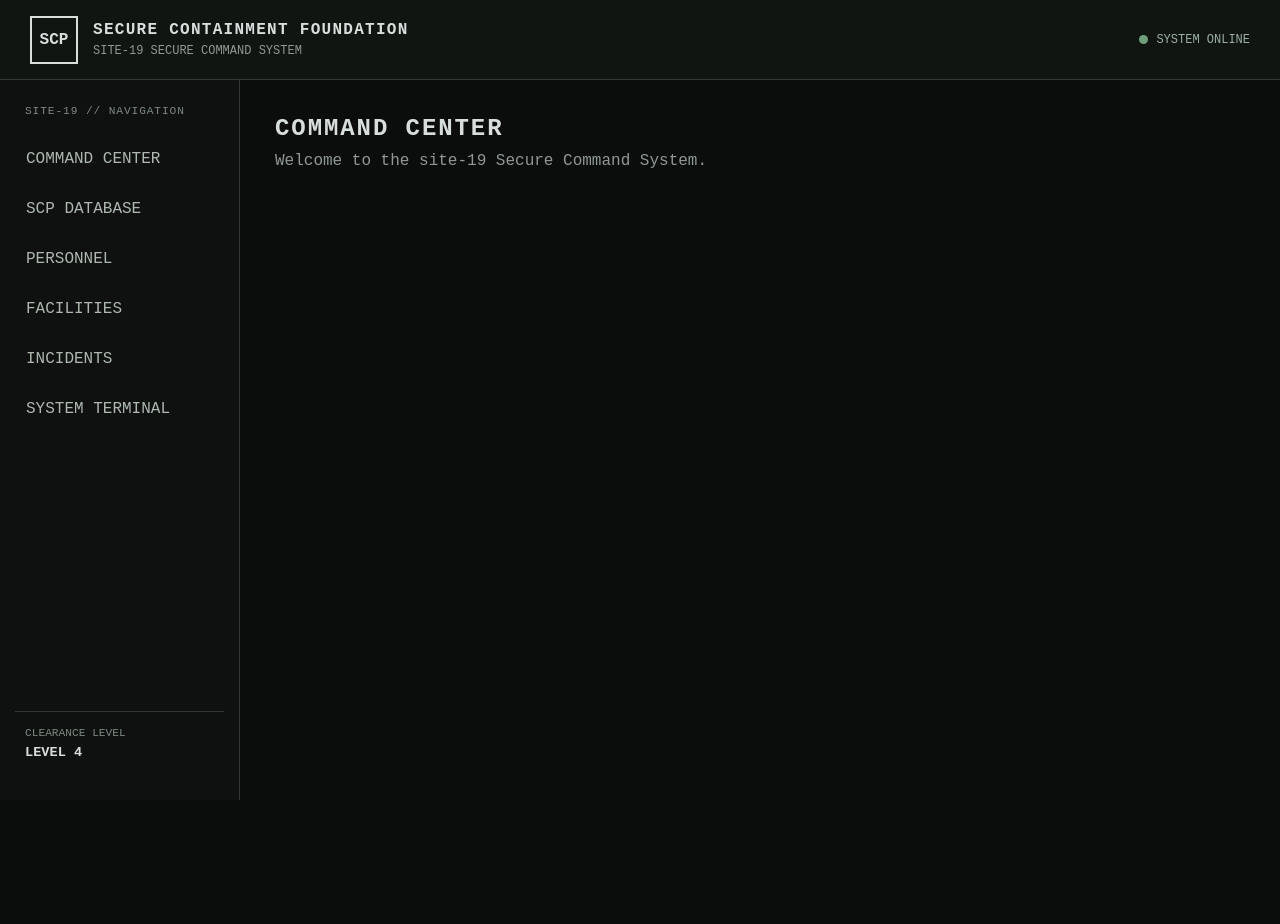
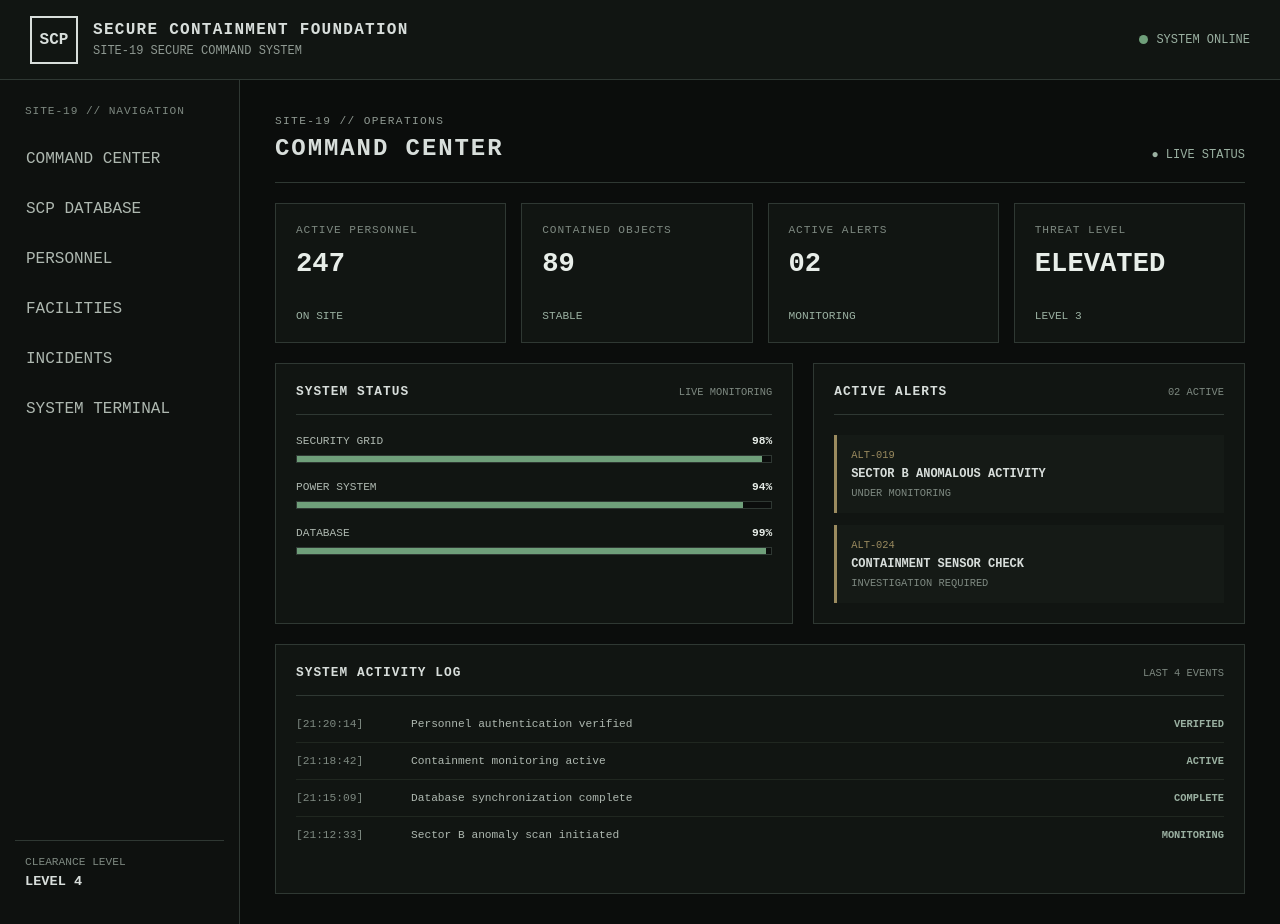
Before and after one commit to Kelby1/scp-site19-command-system, a React (Vite) app: page / in a window 1280 px wide. Shown: the top 924 px of the page. Before the commit the page ends 800 px from the top, so only its background shows below. Built offline with nearby package versions, Linux system fonts and the light colour scheme.

Commit message:
Build Site-19 command center dashboard

```diff
--- a/src/App.jsx
+++ b/src/App.jsx
@@ -1,11 +1,58 @@
-import MainLayout from "./components/layout/MainLayout.jsx";
+import MainLayout from "./components/layout/MainLayout";
+import StatusCard from "./components/dashboard/StatusCard";
+import SystemStatus from "./components/dashboard/SystemStatus";
+import ActivityLog from "./components/dashboard/ActivityLog";
+import ActiveAlerts from "./components/dashboard/ActiveAlerts";
 
-function App(){
-  return(
+function App() {
+  return (
     <MainLayout>
-      <section>
-        <h2>COMMAND CENTER</h2>
-        <p>Welcome to the site-19 Secure Command System.</p>
+      <section className="command-center">
+        <div className="page-heading">
+          <div>
+            <p className="page-heading__eyebrow">
+              SITE-19 // OPERATIONS
+            </p>
+            <h2>COMMAND CENTER</h2>
+          </div>
+
+          <span className="page-heading__status">
+            ● LIVE STATUS
+          </span>
+        </div>
+
+        <div className="status-grid">
+          <StatusCard
+            label="ACTIVE PERSONNEL"
+            value="247"
+            status="ON SITE"
+          />
+
+          <StatusCard
+            label="CONTAINED OBJECTS"
+            value="89"
+            status="STABLE"
+          />
+
+          <StatusCard
+            label="ACTIVE ALERTS"
+            value="02"
+            status="MONITORING"
+          />
+
+          <StatusCard
+            label="THREAT LEVEL"
+            value="ELEVATED"
+            status="LEVEL 3"
+          />
+        </div>
+
+        <div className="dashboard-grid">
+          <SystemStatus />
+          <ActiveAlerts />
+        </div>
+
+        <ActivityLog />
       </section>
     </MainLayout>
   );
--- /dev/null
+++ b/src/components/dashboard/ActiveAlerts.jsx
@@ -0,0 +1,35 @@
+const alerts = [
+  {
+    id: "ALT-019",
+    title: "SECTOR B ANOMALOUS ACTIVITY",
+    status: "UNDER MONITORING",
+  },
+  {
+    id: "ALT-024",
+    title: "CONTAINMENT SENSOR CHECK",
+    status: "INVESTIGATION REQUIRED",
+  },
+];
+
+function ActiveAlerts() {
+  return (
+    <section className="dashboard-panel">
+      <div className="panel-header">
+        <h3>ACTIVE ALERTS</h3>
+        <span className="alert-count">02 ACTIVE</span>
+      </div>
+
+      <div className="alerts-list">
+        {alerts.map((alert) => (
+          <article className="alert-item" key={alert.id}>
+            <span className="alert-item__id">{alert.id}</span>
+            <strong>{alert.title}</strong>
+            <span>{alert.status}</span>
+          </article>
+        ))}
+      </div>
+    </section>
+  );
+}
+
+export default ActiveAlerts;
--- /dev/null
+++ b/src/components/dashboard/ActivityLog.jsx
@@ -0,0 +1,53 @@
+const activities = [
+  {
+    time: "21:20:14",
+    message: "Personnel authentication verified",
+    status: "VERIFIED",
+  },
+  {
+    time: "21:18:42",
+    message: "Containment monitoring active",
+    status: "ACTIVE",
+  },
+  {
+    time: "21:15:09",
+    message: "Database synchronization complete",
+    status: "COMPLETE",
+  },
+  {
+    time: "21:12:33",
+    message: "Sector B anomaly scan initiated",
+    status: "MONITORING",
+  },
+];
+
+function ActivityLog() {
+  return (
+    <section className="dashboard-panel activity-log">
+      <div className="panel-header">
+        <h3>SYSTEM ACTIVITY LOG</h3>
+        <span>LAST 4 EVENTS</span>
+      </div>
+
+      <div className="activity-list">
+        {activities.map((activity) => (
+          <div className="activity-item" key={activity.time}>
+            <span className="activity-item__time">
+              [{activity.time}]
+            </span>
+
+            <span className="activity-item__message">
+              {activity.message}
+            </span>
+
+            <strong className="activity-item__status">
+              {activity.status}
+            </strong>
+          </div>
+        ))}
+      </div>
+    </section>
+  );
+}
+
+export default ActivityLog;
--- /dev/null
+++ b/src/components/dashboard/StatusCard.jsx
@@ -0,0 +1,14 @@
+function StatusCard({ label, value, status }) {
+    return(
+        <article className="status-card">
+            <span className="status-card__label">{label}</span>
+            <strong className="status-card__value">{value}</strong>
+
+            {status&&(
+                <span className="status-card__status">{status}</span>
+            )}
+        </article>
+    );
+}
+
+export default StatusCard;
--- /dev/null
+++ b/src/components/dashboard/SystemStatus.jsx
@@ -0,0 +1,36 @@
+const systems = [
+  { name: "SECURITY GRID", value: 98 },
+  { name: "POWER SYSTEM", value: 94 },
+  { name: "DATABASE", value: 99 },
+];
+
+function SystemStatus() {
+  return (
+    <section className="dashboard-panel">
+      <div className="panel-header">
+        <h3>SYSTEM STATUS</h3>
+        <span>LIVE MONITORING</span>
+      </div>
+
+      <div className="system-list">
+        {systems.map((system) => (
+          <div className="system-item" key={system.name}>
+            <div className="system-item__header">
+              <span>{system.name}</span>
+              <strong>{system.value}%</strong>
+            </div>
+
+            <div className="system-bar">
+              <div
+                className="system-bar__fill"
+                style={{ width: `${system.value}%` }}
+              />
+            </div>
+          </div>
+        ))}
+      </div>
+    </section>
+  );
+}
+
+export default SystemStatus;
--- a/src/index.css
+++ b/src/index.css
@@ -150,3 +150,264 @@
 .main-content p {
 color: #8f9992;
 }
+
+/* =========================
+   COMMAND CENTER
+========================= */
+
+.command-center {
+  display: flex;
+  flex-direction: column;
+  gap: 20px;
+}
+
+.page-heading {
+  display: flex;
+  justify-content: space-between;
+  align-items: flex-end;
+  padding-bottom: 20px;
+  border-bottom: 1px solid #2f3833;
+}
+
+.page-heading__eyebrow {
+  margin-bottom: 8px;
+  font-size: 0.7rem;
+  letter-spacing: 0.12em;
+  color: #7e8981;
+}
+
+.page-heading h2 {
+  margin: 0;
+}
+
+.page-heading__status {
+  font-size: 0.75rem;
+  color: #9ab0a1;
+}
+
+.status-grid {
+  display: grid;
+  grid-template-columns: repeat(4, minmax(0, 1fr));
+  gap: 15px;
+}
+
+.status-card {
+  min-height: 140px;
+  padding: 20px;
+  border: 1px solid #2f3833;
+  background: #111512;
+  display: flex;
+  flex-direction: column;
+  gap: 12px;
+}
+
+.status-card__label {
+  font-size: 0.7rem;
+  color: #7e8981;
+  letter-spacing: 0.08em;
+}
+
+.status-card__value {
+  font-size: 1.7rem;
+  color: #e8eee9;
+}
+
+.status-card__status {
+  margin-top: auto;
+  font-size: 0.7rem;
+  color: #9ab0a1;
+}
+
+.dashboard-grid {
+  display: grid;
+  grid-template-columns: 1.2fr 1fr;
+  gap: 20px;
+}
+
+.dashboard-panel {
+  padding: 20px;
+  border: 1px solid #2f3833;
+  background: #111512;
+}
+
+.panel-header {
+  display: flex;
+  justify-content: space-between;
+  align-items: center;
+  padding-bottom: 15px;
+  border-bottom: 1px solid #2f3833;
+}
+
+.panel-header h3 {
+  font-size: 0.8rem;
+  letter-spacing: 0.08em;
+}
+
+.panel-header span {
+  font-size: 0.65rem;
+  color: #7e8981;
+}
+
+.system-list {
+  display: flex;
+  flex-direction: column;
+  gap: 18px;
+  padding-top: 20px;
+}
+
+.system-item {
+  display: flex;
+  flex-direction: column;
+  gap: 8px;
+}
+
+.system-item__header {
+  display: flex;
+  justify-content: space-between;
+  font-size: 0.7rem;
+}
+
+.system-item__header span {
+  color: #aeb8b0;
+}
+
+.system-item__header strong {
+  color: #e8eee9;
+}
+
+.system-bar {
+  height: 8px;
+  border: 1px solid #2f3833;
+  background: #0b0d0c;
+}
+
+.system-bar__fill {
+  height: 100%;
+  background: #6f9f7a;
+}
+
+.alerts-list {
+  display: flex;
+  flex-direction: column;
+  gap: 12px;
+  padding-top: 20px;
+}
+
+.alert-item {
+  padding: 14px;
+  border-left: 3px solid #9b8b5f;
+  background: #151a16;
+  display: flex;
+  flex-direction: column;
+  gap: 6px;
+}
+
+.alert-item__id {
+  font-size: 0.65rem;
+  color: #9b8b5f;
+}
+
+.alert-item strong {
+  font-size: 0.75rem;
+}
+
+.alert-item span:last-child {
+  font-size: 0.65rem;
+  color: #7e8981;
+}
+
+.activity-log {
+  min-height: 250px;
+}
+
+.activity-list {
+  display: flex;
+  flex-direction: column;
+  padding-top: 10px;
+}
+
+.activity-item {
+  display: grid;
+  grid-template-columns: 100px 1fr auto;
+  gap: 15px;
+  padding: 12px 0;
+  border-bottom: 1px solid #202720;
+  font-size: 0.7rem;
+}
+
+.activity-item:last-child {
+  border-bottom: none;
+}
+
+.activity-item__time {
+  color: #7e8981;
+}
+
+.activity-item__message {
+  color: #aeb8b0;
+}
+
+.activity-item__status {
+  color: #9ab0a1;
+  font-size: 0.65rem;
+}
+
+/* Responsive dashboard */
+
+@media (max-width: 1100px) {
+  .status-grid {
+    grid-template-columns: repeat(2, 1fr);
+  }
+}
+
+@media (max-width: 800px) {
+  .sidebar {
+    width: 200px;
+  }
+
+  .dashboard-grid {
+    grid-template-columns: 1fr;
+  }
+
+  .activity-item {
+    grid-template-columns: 1fr;
+    gap: 5px;
+  }
+}
+
+@media (max-width: 600px) {
+  .header {
+    padding: 15px;
+  }
+
+  .header__status {
+    display: none;
+  }
+
+  .app-layout__body {
+    flex-direction: column;
+  }
+
+  .sidebar {
+    width: 100%;
+    min-height: auto;
+  }
+
+  .sidebar__footer {
+    display: none;
+  }
+
+  .main-content {
+    padding: 20px;
+  }
+
+  .page-heading {
+    align-items: flex-start;
+    flex-direction: column;
+    gap: 10px;
+  }
+
+  .status-grid {
+    grid-template-columns: 1fr;
+  }
+}
```
